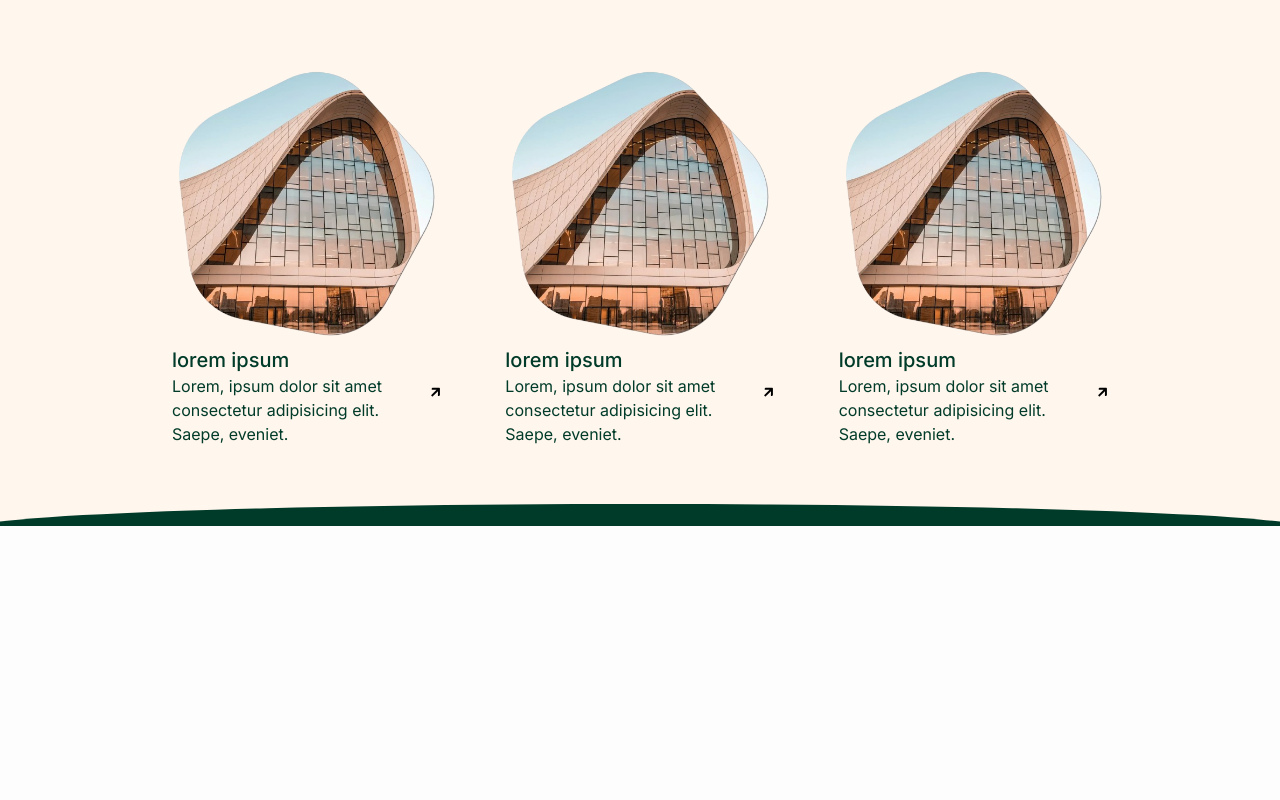
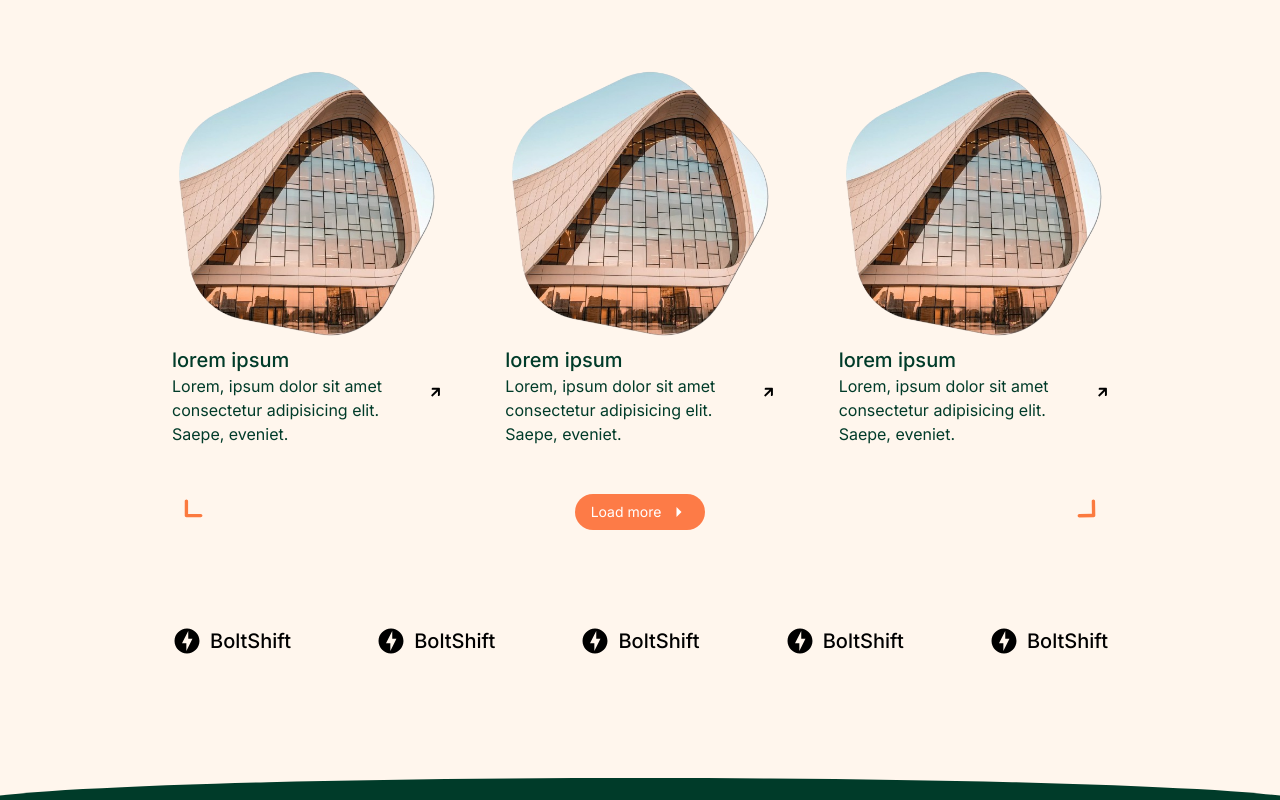
Before and after one commit to zablon-oigo/architect, a React (Vite) app: page / in a window 1280 px wide. Shown: the part 2745-3545 px from the top of the page. Before the commit the page ends 3271 px from the top, so only its background shows below. Built offline with nearby package versions, Linux system fonts and the light colour scheme.

Commit message:
Adding aligning icons on x-axis

```diff
--- a/src/components/Projects.jsx
+++ b/src/components/Projects.jsx
@@ -37,7 +37,38 @@ function Projects() {
                     <Card img={image} title={'lorem ipsum'} desc={'Lorem, ipsum dolor sit amet consectetur adipisicing elit. Saepe, eveniet.'}/>
                     <Card img={image} title={'lorem ipsum'} desc={'Lorem, ipsum dolor sit amet consectetur adipisicing elit. Saepe, eveniet.'}/>
                 </div>
+                <button className="flex items-center px-4 py-2 mx-auto mt-12 text-sm text-white bg-[#fd7b47] gap-2 transition duration-300 ease-out transform rounded-full hover:scale-110 ">
+                <p className="">Load more </p>
+                <IoMdArrowDropright className="text-xl"/>
+              </button>
+            <IoIosArrowUp className="text-[#fb7a3f] text-4xl absolute top-0 left-0 rotate-[315deg]"/>
+            <IoIosArrowUp className="text-[#fb7a3f] text-4xl absolute top-0 right-0 rotate-45"/>
+            <IoIosArrowUp className="text-[#fb7a3f] text-4xl absolute bottom-0 left-0 rotate-[225deg]"/>
+            <IoIosArrowUp className="text-[#fb7a3f] text-4xl absolute bottom-0 right-0 rotate-[134deg]"/>
             </section>
+            <section className="flex items-center justify-between gap-2 mt-24 mb-16 ">
+                <span className="flex items-center lg:gap-x-2">
+                    <MdOfflineBolt className='text-3xl'/>
+                    <p className="text-xl font-medium">BoltShift</p>
+                    </span>
+                <span className="flex items-center lg:gap-x-2">
+                    <MdOfflineBolt className='text-3xl'/>
+                    <p className="text-xl font-medium">BoltShift</p>
+                    </span>
+                <span className="flex items-center lg:gap-x-2">
+                    <MdOfflineBolt className='text-3xl'/>
+                    <p className="text-xl font-medium">BoltShift</p>
+                    </span>
+                <span className="flex items-center lg:gap-x-2">
+                    <MdOfflineBolt className='text-3xl'/>
+                    <p className="text-xl font-medium">BoltShift</p>
+                    </span>
+                <span className="flex items-center lg:gap-x-2">
+                    <MdOfflineBolt className='text-3xl'/>
+                    <p className="text-xl font-medium">BoltShift</p>
+                    </span>
+
+                </section>
         </div>
     </div>
   )
```
